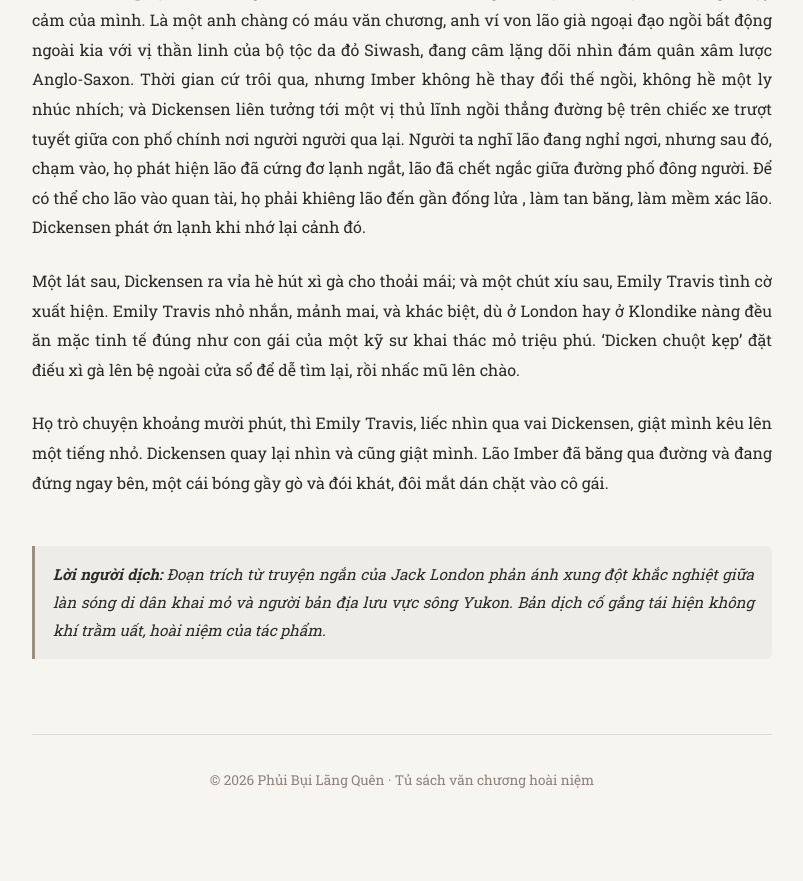
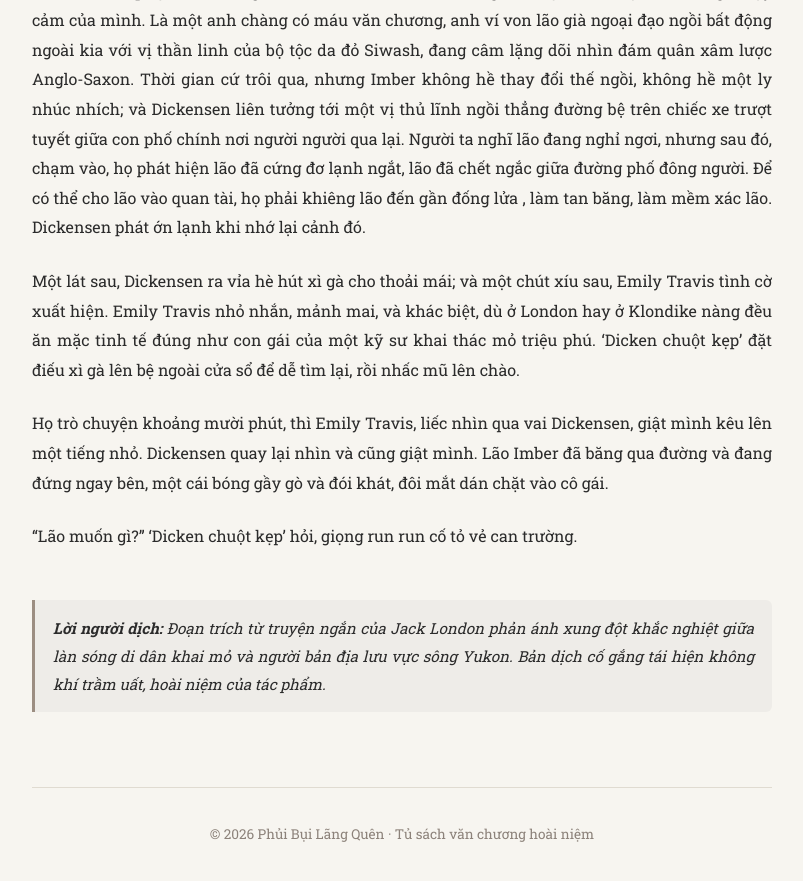
Before and after one commit to PhamQuyMui43/my-reading-blog, a Jekyll site: the page built from _posts/2026-09-06-The-League-of-the-Old-Men.md, in a window 1280 px wide and 900 px high, scrolled down 1358 px. Shown: the top 881 px of the window, without its empty margins (238-1041 px from the left). Built offline with Jekyll 4.4.1, drawn with Linux system fonts in a browser that asks for light colours; some web fonts are replaced; our own code applies the rules of GitHub Pages for plain Markdown files; before the commit the page ends 2204 px from its top, so only the background shows below that.

Commit message:
soan thao

```diff
--- a/_posts/2026-09-06-The-League-of-the-Old-Men.md
+++ b/_posts/2026-09-06-The-League-of-the-Old-Men.md
@@ -29,6 +29,8 @@ Một lát sau, Dickensen ra vỉa hè hút xì gà cho thoải mái; và mộ
 
 Họ trò chuyện khoảng mười phút, thì Emily Travis, liếc nhìn qua vai Dickensen, giật mình kêu lên một tiếng nhỏ. Dickensen quay lại nhìn và cũng giật mình. Lão Imber đã băng qua đường và đang đứng ngay bên, một cái bóng gầy gò và đói khát, đôi mắt dán chặt vào cô gái.
 
+“Lão muốn gì?” ‘Dicken chuột kẹp’ hỏi, giọng run run cố tỏ vẻ can trường.
+
 <div class="clearfix"></div>
 
 <div class="translator-note">
```
Also changed, not shown: 1 other file.
